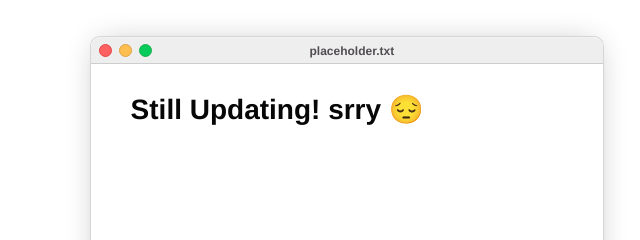
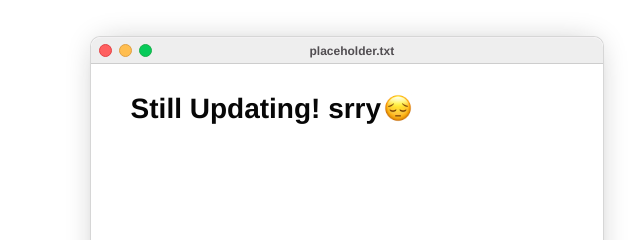
Before and after one commit to lleytonse/lleytonse.github.io, a plain HTML site: page index.html in a window 1280 px wide. Both pictures are taken after a click on the item "Portfolio...". Shown: the part 159-399 px from the top of the page, 561-1201 px from the left. Drawn offline with nearby package versions, Linux system fonts and the light colour scheme; a web font is replaced by a local one.

Commit message:
Adding Selected Emojis 😔

```diff
--- a/index.html
+++ b/index.html
@@ -212,7 +212,8 @@
                               <!-- window title -->
                             </div>
                             <div class="content-window">
-                                <h2 contenteditable="true">Still Updating! srry 😔</h2>
+                                <h2 contenteditable="true">Still Updating! srry </h2>
+                                <img src="images/pensive-face.png" style="width: 28px;display: inline-block; vertical-align: -4px;" alt="pensive sad face emoji"></img>
                                 <div class="item_info body_copy">
 
                                    <!-- My name is Lleyton Seymour, an Australian-born American-based
@@ -259,7 +260,8 @@
                                   <!-- window title -->
                                 </div>
                                 <div class="content-window">
-                                    <h2 contenteditable="true">Still Updating! srry 😔</h2>
+                                    <h2 contenteditable="true">Still Updating! srry </h2>
+                                    <img src="images/pensive-face.png" style="width: 28px;display: inline-block; vertical-align: -4px;" alt="pensive sad face emoji"></img>
                                     <div class="item_info body_copy">
 
                                        <!-- My name is Lleyton Seymour, an Australian-born American-based
@@ -552,17 +554,13 @@
 
             <!-- Temporary Mobile Redirect -->
             <script type="text/javascript">
-
                 //if (($(window).width() < 640) || (navigator.userAgent.match(/iPhone/i))) {
                 if( /Android|iPhone|iPad|iPod|BlackBerry|IEMobile|Opera Mini/i.test(navigator.userAgent) ) {
-
-                //if ($(window).width() < 640) {
                     window.location.href = "404.html";
                 }
                 else {
                    console.log("contact@lleytonseymour.com if you have any questions");
                 }
-
             </script>
 
             <!-- next Function -->
--- a/styles/styles.css
+++ b/styles/styles.css
@@ -151,6 +151,7 @@
     }
 
     h2 {
+        display: inline-block;
         font-size: 28px;
         margin: 0px;
     }
@@ -178,11 +179,6 @@
         overflow: scroll;
         overflow-x: hidden;
         overflow-y: hidden;
-    }
-
-    ::-webkit-scrollbar {
-        width: 0;  /* Remove scrollbar space */
-        background: transparent;  /* Optional: just make scrollbar invisible */
     }
 
     p {
@@ -316,7 +312,7 @@
         flex-direction: column;
     }
 
-    /*
+    /* File too large for hosting
     .emoji {
         font-family: 'Apple-Color-Emoji', 'Helvetica', 'Arial', sans-serif;
     }
@@ -753,4 +749,10 @@
         padding-right: 10%;
     }
 
+    /* Scrollbar fix for Windows Default */
+    ::-webkit-scrollbar {
+        width: 0;
+        background: transparent;
+    }
+
 /***********/
```
Also changed, not shown: images/pensive-face.png (added).
